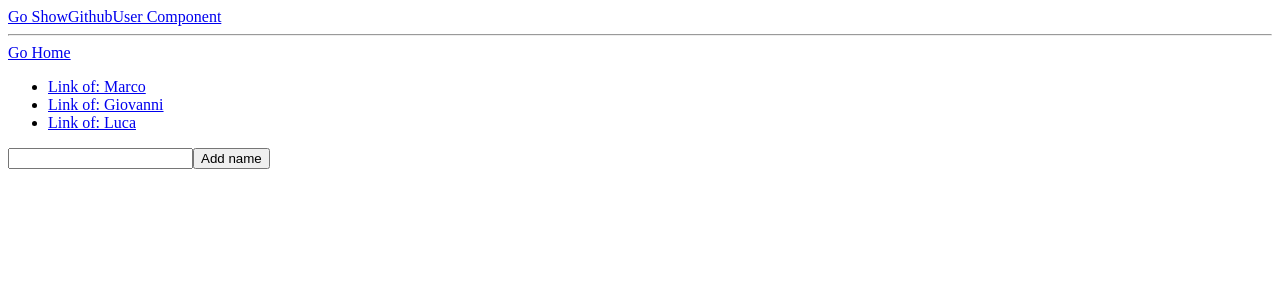
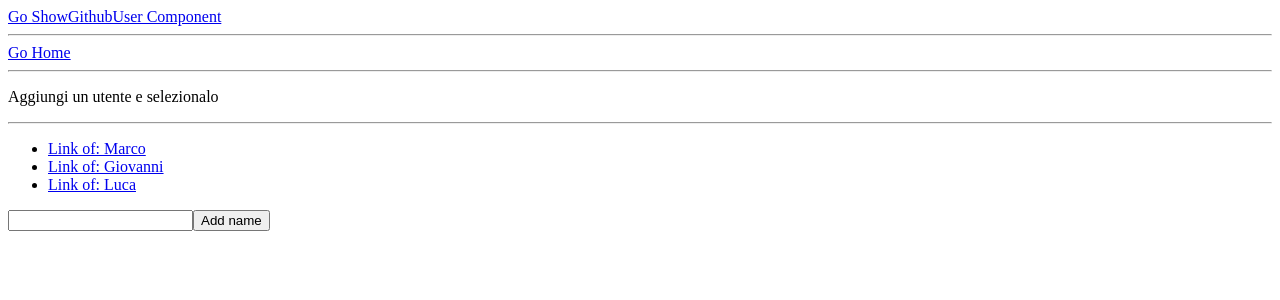
Before and after one commit to Vincenzo-Pallante-Dev/exercises-React, a React (Create React App) app in the folder my-project/: page /users in a window 1280 px wide. Shown: the top 300 px of the page. Built offline with nearby package versions, Linux system fonts and the light colour scheme.

Commit message:
feat: exercise

```diff
--- a/my-project/src/App.js
+++ b/my-project/src/App.js
@@ -1,6 +1,7 @@
 import React from "react";
 import { Routes, Route, Link } from "react-router-dom";
 import { ShowGithubUser } from "./components/ShowGithubUser";
+
 
 export function App() {
   return (
@@ -9,7 +10,9 @@ export function App() {
       <hr/>
       <Link to="/">Go Home</Link>
       <Routes>
-        <Route path="/users" element={<ShowGithubUser />} />
+        <Route path="/users" element={<ShowGithubUser />} >
+          <Route index element={<p>Aggiungi un utente e selezionalo</p>} />
+        </Route>
       </Routes>
     </div>
   );
--- a/my-project/src/components/ShowGithubUser.js
+++ b/my-project/src/components/ShowGithubUser.js
@@ -1,7 +1,9 @@
 import { useState } from "react";
-import { Link } from "react-router-dom";
+import { Link, Outlet } from "react-router-dom";
 
-export function ShowGithubUser({ initialNames = ["Marco", "Giovanni", "Luca"] }) {
+export function ShowGithubUser({
+  initialNames = ["Marco", "Giovanni", "Luca"],
+}) {
   const [usernames, SetUsernames] = useState(initialNames);
 
   function handleAddName(event) {
@@ -17,6 +19,9 @@ export function ShowGithubUser({ initialNames = ["Marco", "Giovanni", "Luca"] })
 
   return (
     <div>
+      <hr />
+      <Outlet />
+      <hr />
       <ul>
         {usernames.map((username, index) => (
           <li key={username + index}>
```
Also changed, not shown: my-project/React Router 06.txt (deleted), my-project/React Router 07.txt (added).
